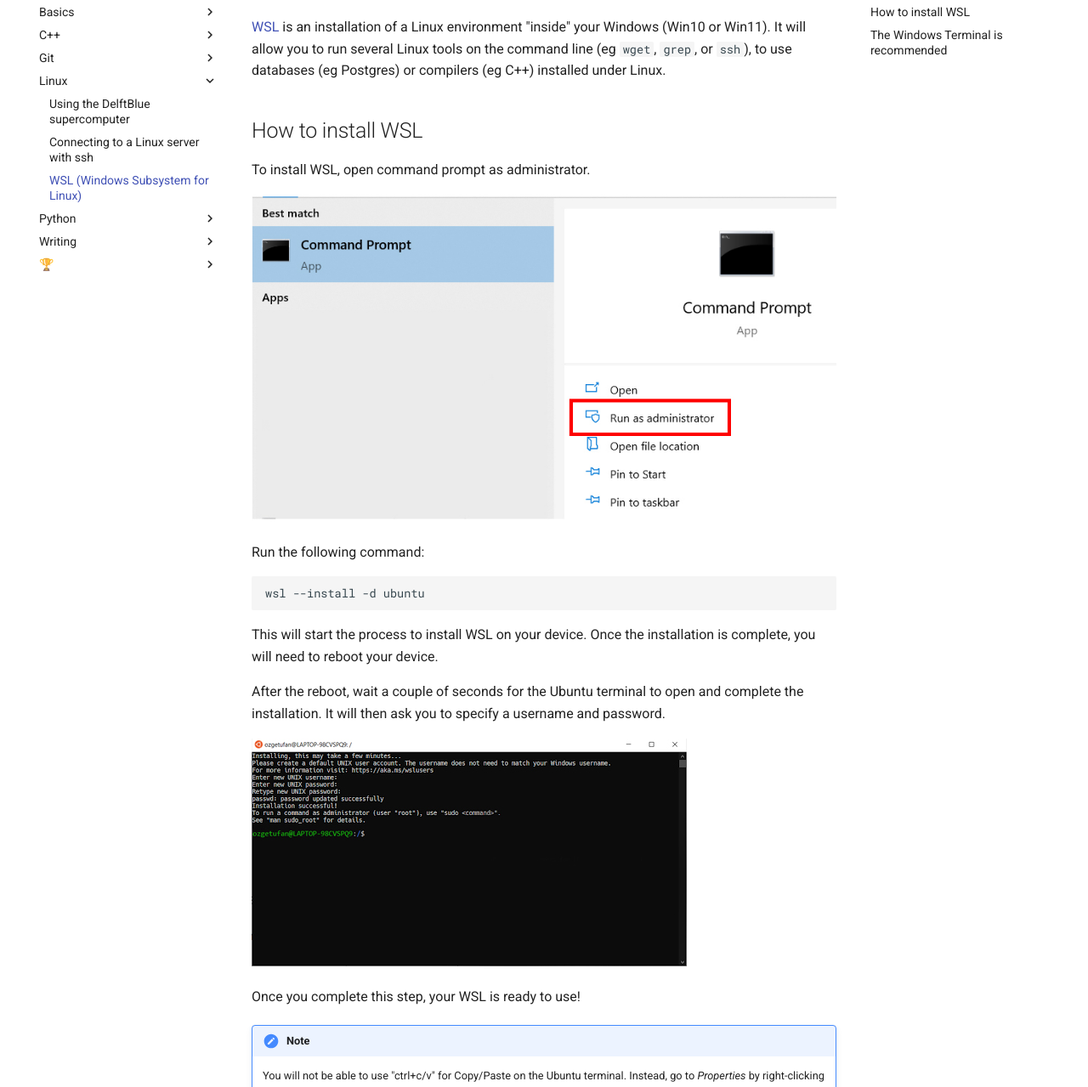
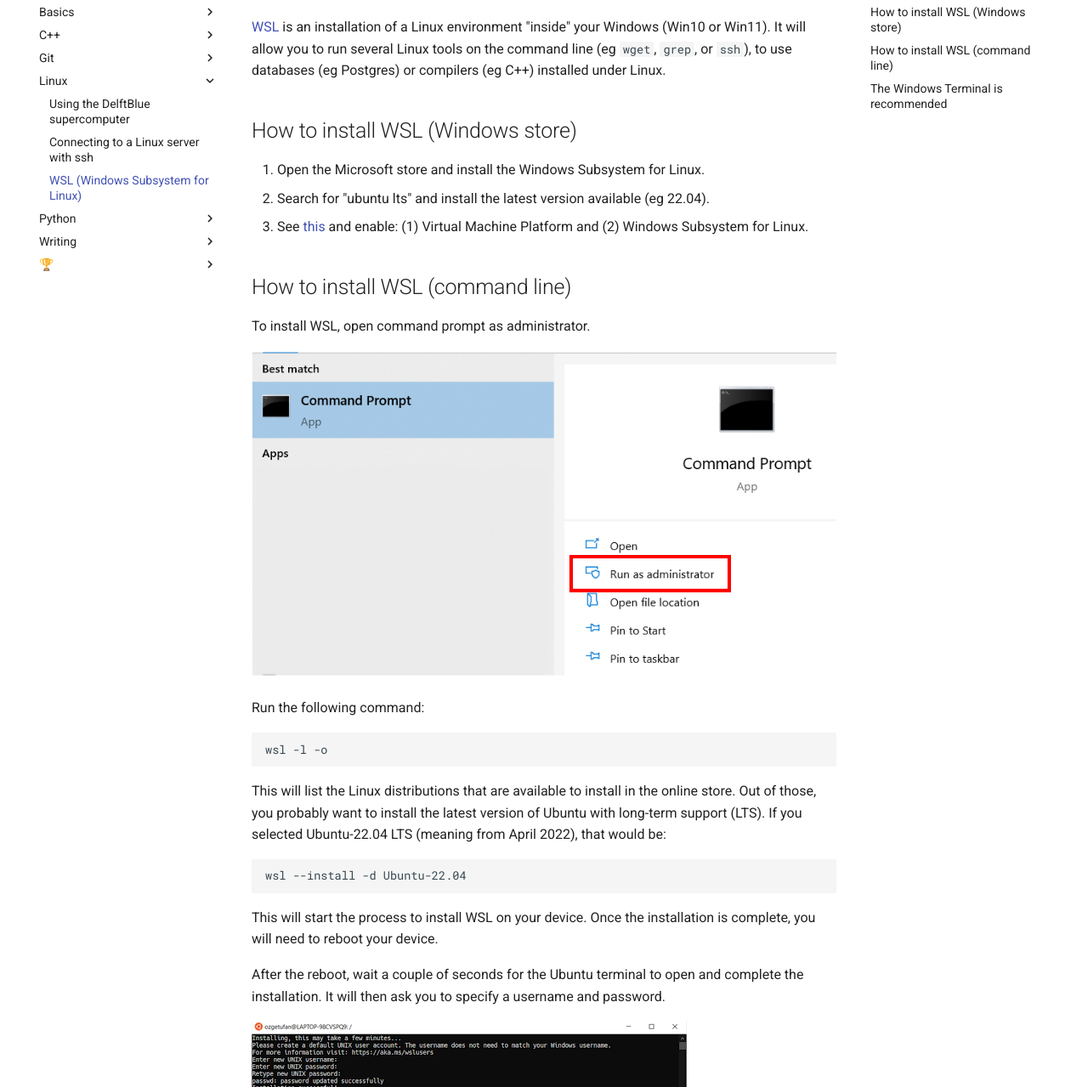
Before and after one commit to tudelft3d/geogeeks, an MkDocs documentation site: the page built from docs/linux/wsl.md, in a window 1280 px wide and 1400 px high, scrolled down 429 px, cut to the strip 121-1400 px from the top of the window. Shown: the whole strip at 85% size. Built offline with MkDocs 1.6.1 and Material for MkDocs 9.7.7, drawn with Linux system fonts in a browser that asks for light colours; comment, search, counter and statistics services are not loaded.

Commit message:
more wsl info

````diff
--- a/docs/linux/wsl.md
+++ b/docs/linux/wsl.md
@@ -9,7 +9,13 @@
 [WSL](https://docs.microsoft.com/en-us/windows/wsl/) is an installation of a Linux environment "inside" your Windows (Win10 or Win11).
 It will allow you to run several Linux tools on the command line (eg `wget`, `grep`, or `ssh`), to use databases (eg Postgres) or compilers (eg C++) installed under Linux.
 
-## How to install WSL
+## How to install WSL (Windows store)
+
+1. Open the Microsoft store and install the Windows Subsystem for Linux.
+2. Search for "ubuntu lts" and install the latest version available (eg 22.04).
+3. See [this](https://superuser.com/questions/1736443/wsl-2-installing-linux-failed-error-code-0x80370114) and enable: (1) Virtual Machine Platform and (2) Windows Subsystem for Linux.
+
+## How to install WSL (command line)
 
 To install WSL, open command prompt as administrator.
 
@@ -18,7 +24,13 @@ To install WSL, open command prompt as administrator.
 Run the following command:
 
 ```sh
-wsl --install -d ubuntu
+wsl -l -o
+```
+
+This will list the Linux distributions that are available to install in the online store. Out of those, you probably want to install the latest version of Ubuntu with long-term support (LTS). If you selected Ubuntu-22.04 LTS (meaning from April 2022), that would be:
+
+```sh
+wsl --install -d Ubuntu-22.04
 ```
 
 This will start the process to install WSL on your device. Once the installation is complete, you will need to reboot your device.
````
